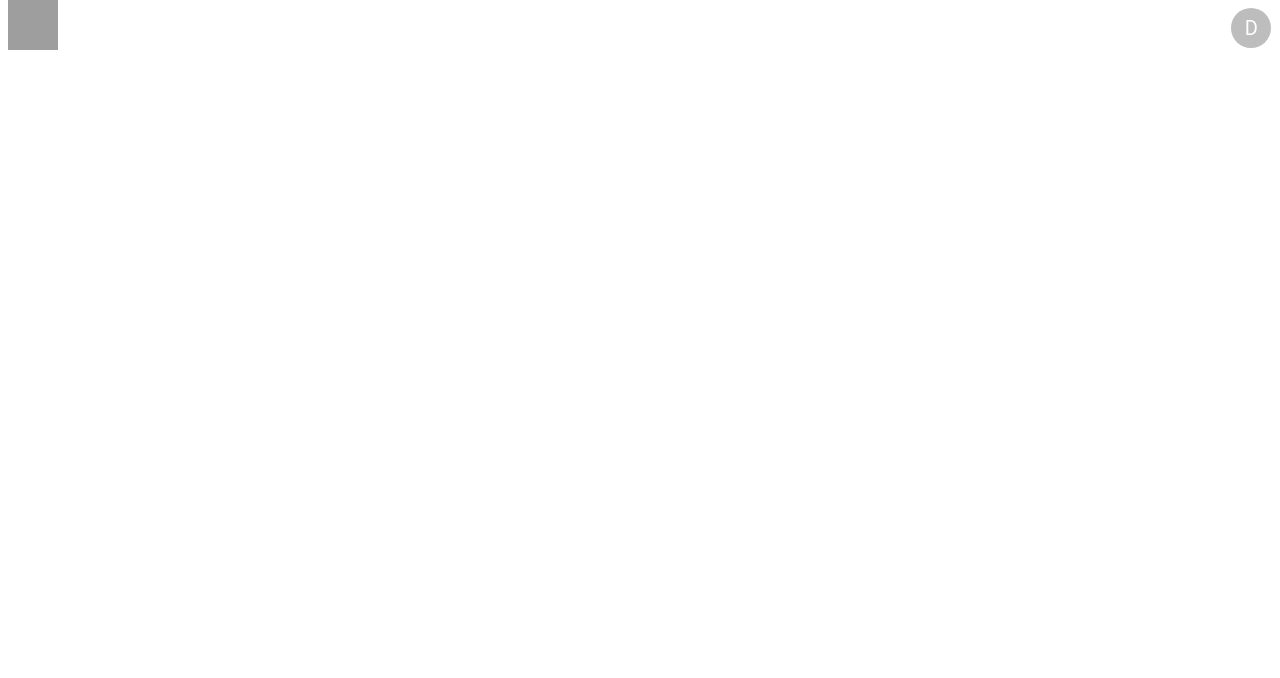
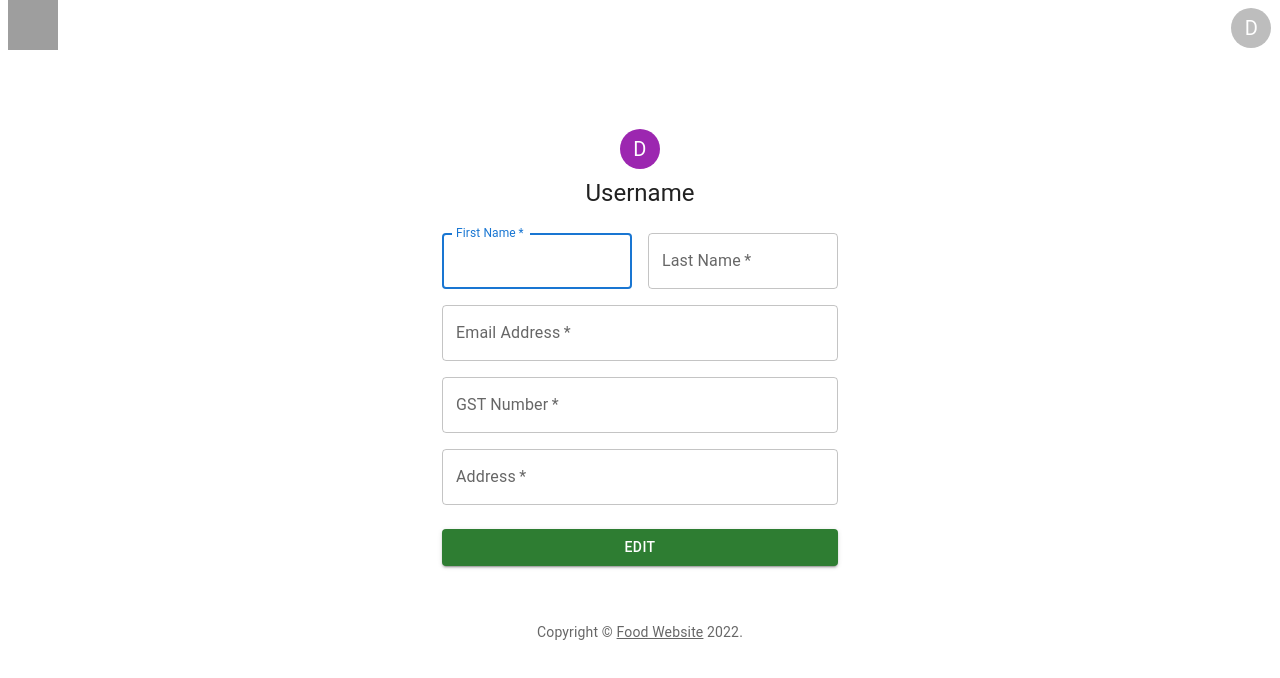
Before and after one commit to RoseVZ/Foody-Web-Frontend, a React (Create React App) app: page /userfield in a window 1280 px wide. Shown: the top 678 px of the page. Built offline with nearby package versions, Linux system fonts and the light colour scheme; grey boxes are pictures that could not be loaded.

Commit message:
userfield

```diff
--- a/src/Components/FirstPage/SignUp.js
+++ b/src/Components/FirstPage/SignUp.js
@@ -9,7 +9,7 @@
 import Container from '@mui/material/Container';
 import TextField from '@mui/material/TextField';
 import LockOutlinedIcon from '@mui/icons-material/LockOutlined';
-import { MenuItem } from '@mui/material';
+import { MenuItem,Grid } from '@mui/material';
 
 const theme = createTheme();
 
@@ -131,13 +131,29 @@
               label = "Confirm password"
               id = "confirmPassword"/>
 
-            <TextField
-              margin = "normal"
-              required
-              fullWidth
-              name = "Name"
-              label = "Name"
-              id = "name"/>
+            <Grid container spacing={2}>
+              <Grid item xs={12} sm={6}>
+                <TextField
+                  autoComplete="given-name"
+                  name="firstName"
+                  required
+                  fullWidth
+                  id="firstName"
+                  label="First Name"
+                  autoFocus
+                />
+              </Grid>
+              <Grid item xs={12} sm={6}>
+                <TextField
+                  required
+                  fullWidth
+                  id="lastName"
+                  label="Last Name"
+                  name="lastName"
+                  autoComplete="family-name"
+                />
+              </Grid>
+            </Grid>
 
             <TextField
               margin = "normal"
--- a/src/Components/Pages/UserField.js
+++ b/src/Components/Pages/UserField.js
@@ -1,10 +1,12 @@
 import React from "react";
 import Top from '../DeliveryAgent/top'
+import Restuarant from "../UserField/Restuarant";
 
 export default function UserField(){
     return(
         <div>
             <Top />
+            <Restuarant/>
         </div>
     )
 }
--- /dev/null
+++ b/src/Components/UserField/Restuarant.js
@@ -0,0 +1,125 @@
+import * as React from 'react';
+import Avatar from '@mui/material/Avatar';
+import Button from '@mui/material/Button';
+import CssBaseline from '@mui/material/CssBaseline';
+import TextField from '@mui/material/TextField';
+import Link from '@mui/material/Link';
+import Grid from '@mui/material/Grid';
+import Box from '@mui/material/Box';
+import Typography from '@mui/material/Typography';
+import Container from '@mui/material/Container';
+import { createTheme, ThemeProvider } from '@mui/material/styles';
+
+function Copyright(props) {
+  return (
+    <Typography variant="body2" color="text.secondary" align="center" {...props}>
+      {'Copyright © '}
+      <Link color="inherit" href="https://mui.com/">
+        Food Website
+      </Link>{' '}
+      {new Date().getFullYear()}
+      {'.'}
+    </Typography>
+  );
+}
+
+const theme = createTheme();
+
+export default function Restuarant() {
+  const handleSubmit = (event) => {
+    event.preventDefault();
+    const data = new FormData(event.currentTarget);
+    console.log({
+      email: data.get('email'),
+      password: data.get('password'),
+    });
+  };
+
+  return (
+    <ThemeProvider theme={theme}>
+      <Container component="main" maxWidth="xs">
+        <CssBaseline />
+        <Box
+          sx={{
+            marginTop: 8,
+            display: 'flex',
+            flexDirection: 'column',
+            alignItems: 'center',
+          }}
+        >
+          <Avatar sx={{ m: 1, bgcolor: 'secondary.main' }}>
+            D
+          </Avatar>
+          <Typography component="h1" variant="h5">
+            Username
+          </Typography>
+          <Box component="form" noValidate onSubmit={handleSubmit} sx={{ mt: 3 }}>
+            <Grid container spacing={2}>
+              <Grid item xs={12} sm={6}>
+                <TextField
+                  autoComplete="given-name"
+                  name="firstName"
+                  required
+                  fullWidth
+                  id="firstName"
+                  label="First Name"
+                  autoFocus
+                />
+              </Grid>
+              <Grid item xs={12} sm={6}>
+                <TextField
+                  required
+                  fullWidth
+                  id="lastName"
+                  label="Last Name"
+                  name="lastName"
+                  autoComplete="family-name"
+                />
+              </Grid>
+              <Grid item xs={12}>
+                <TextField
+                  required
+                  fullWidth
+                  id="email"
+                  label="Email Address"
+                  name="email"
+                  autoComplete="email"
+                />
+              </Grid>
+              <Grid item xs={12}>
+                <TextField
+                  fullWidth
+                  required
+                  name="gst"
+                  label="GST Number"
+                  id="gst"
+                />
+              </Grid>
+              <Grid item xs={12}>
+                <TextField
+                  fullWidth
+                  required
+                  name="address"
+                  label="Address"
+                  id="address"
+                />
+              </Grid>
+            </Grid>
+            <Button
+              type="submit"
+              fullWidth
+              variant="contained"
+              sx={{ mt: 3, mb: 2 }}
+              color="success"
+            >
+              Edit
+            </Button>
+            <Grid container justifyContent="flex-end">
+            </Grid>
+          </Box>
+        </Box>
+        <Copyright sx={{ mt: 5 }} />
+      </Container>
+    </ThemeProvider>
+  );
+}
```
